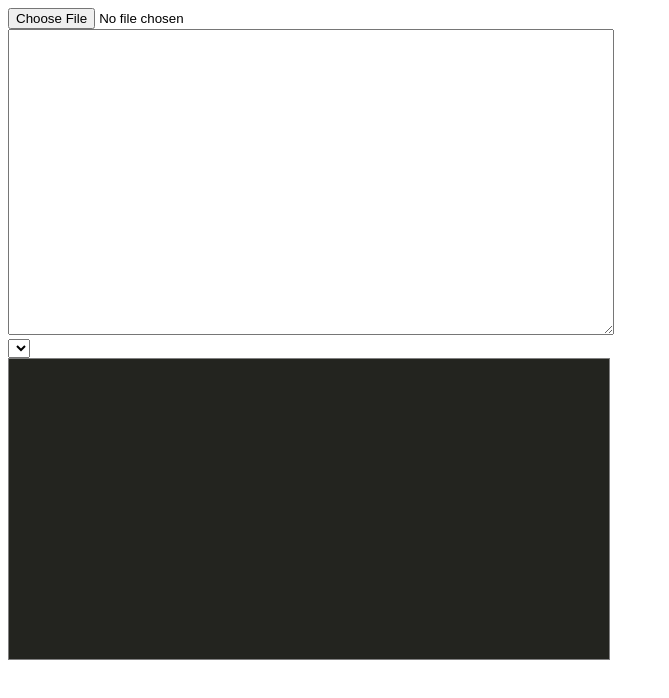
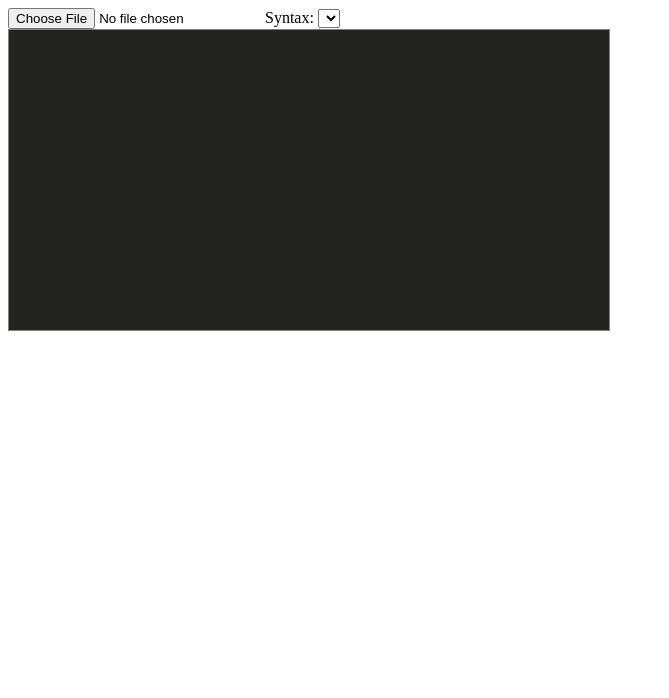
Before and after one commit to tonysyu/logascope, an Electron app: page index.html in a window 800 px wide. Shown: the whole page, without its empty margins (0-669 px from the left). Drawn offline with nearby package versions, Linux system fonts and the light colour scheme; a small style sheet from the web is missing.

Commit message:
Remove raw text input

```diff
--- a/index.html
+++ b/index.html
@@ -14,15 +14,9 @@
 
         <input type="file" load-text="loadText"/>
 
-        <textarea
-          class="code-input"
-          ng-change="renderCode(code.value)"
-          ng-model="code.value">
-        </textarea>
-
-        <br/>
-
+        <label for="syntax-selector">Syntax:</label>
         <select
+          name="syntax-selector"
           ng-change="renderCode(code.value)"
           ng-model="selectedLanguage"
           ng-options="language as language for language in availableLanguages">
```
